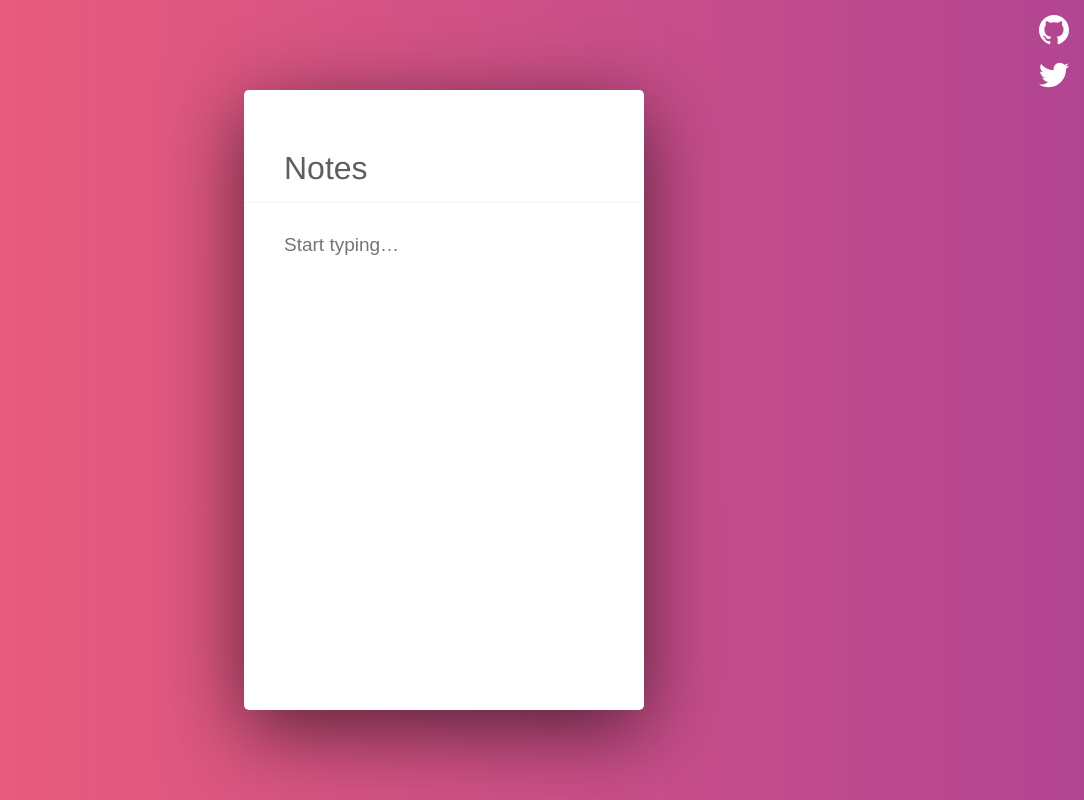
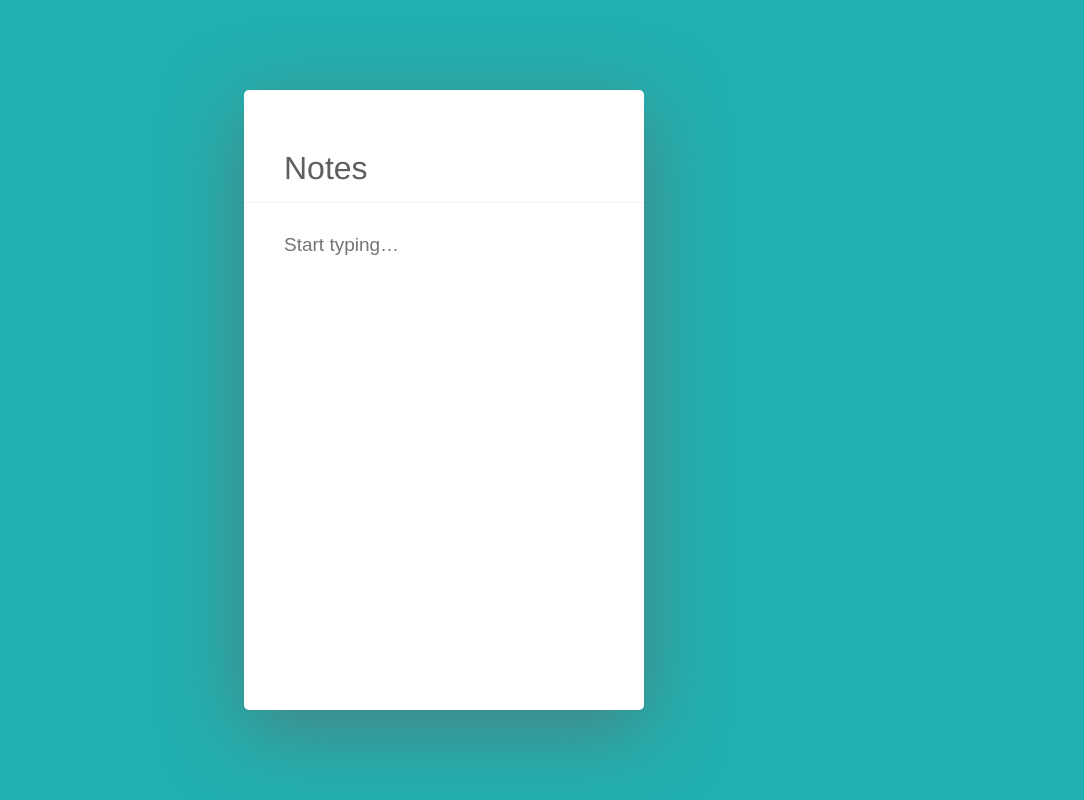
Before and after one commit to siimonevans/notes, a plain HTML site: page index.html in a window 1280 px wide. Shown: the whole page, without its empty margins (196-1280 px from the left). Drawn offline with Linux system fonts and the light colour scheme.

Commit message:
Update theme for demo

```diff
--- a/css/style.css
+++ b/css/style.css
@@ -11,7 +11,7 @@ body {
 
 body {
   height: 100vh;
-  background: linear-gradient(to left, #B24592 , #F15F79);
+  background: #23B0B0;
 }
 
 @media screen and (max-width: 500px) {
@@ -46,7 +46,7 @@ body {
   background-color: #fff;
   overflow: hidden;
   border-radius: 5px;
-  box-shadow: 0 20px 80px rgba(0, 0, 0, 0.6);
+  box-shadow: 0 20px 80px rgba(99, 99, 99, 0.6);
   animation: fadein 1s;
 }
 
--- a/index.html
+++ b/index.html
@@ -12,12 +12,6 @@
     <link rel="manifest" href="manifest.json">
   </head>
   <body>
-    <a href="https://github.com/SimonDEvans/notes" class="info">
-      <svg viewBox="0 0 16 16" xmlns="http://www.w3.org/2000/svg" fill-rule="evenodd" clip-rule="evenodd" stroke-linejoin="round" stroke-miterlimit="1.414"><path d="M8 0C3.58 0 0 3.582 0 8c0 3.535 2.292 6.533 5.47 7.59.4.075.547-.172.547-.385 0-.19-.007-.693-.01-1.36-2.226.483-2.695-1.073-2.695-1.073-.364-.924-.89-1.17-.89-1.17-.725-.496.056-.486.056-.486.803.056 1.225.824 1.225.824.714 1.223 1.873.87 2.33.665.072-.517.278-.87.507-1.07-1.777-.2-3.644-.888-3.644-3.953 0-.873.31-1.587.823-2.147-.09-.202-.36-1.015.07-2.117 0 0 .67-.215 2.2.82.64-.178 1.32-.266 2-.27.68.004 1.36.092 2 .27 1.52-1.035 2.19-.82 2.19-.82.43 1.102.16 1.915.08 2.117.51.56.82 1.274.82 2.147 0 3.073-1.87 3.75-3.65 3.947.28.24.54.73.54 1.48 0 1.07-.01 1.93-.01 2.19 0 .21.14.46.55.38C13.71 14.53 16 11.53 16 8c0-4.418-3.582-8-8-8"/></svg>
-    </a>
-    <a href="https://twitter.com/siimonevans" class="twitter">
-      <svg viewBox="0 0 16 16" xmlns="http://www.w3.org/2000/svg" fill-rule="evenodd" clip-rule="evenodd" stroke-linejoin="round" stroke-miterlimit="1.414"><path d="M16 3.038c-.59.26-1.22.437-1.885.517.677-.407 1.198-1.05 1.443-1.816-.634.37-1.337.64-2.085.79-.598-.64-1.45-1.04-2.396-1.04-1.812 0-3.282 1.47-3.282 3.28 0 .26.03.51.085.75-2.728-.13-5.147-1.44-6.766-3.42C.83 2.58.67 3.14.67 3.75c0 1.14.58 2.143 1.46 2.732-.538-.017-1.045-.165-1.487-.41v.04c0 1.59 1.13 2.918 2.633 3.22-.276.074-.566.114-.865.114-.21 0-.41-.02-.61-.058.42 1.304 1.63 2.253 3.07 2.28-1.12.88-2.54 1.404-4.07 1.404-.26 0-.52-.015-.78-.045 1.46.93 3.18 1.474 5.04 1.474 6.04 0 9.34-5 9.34-9.33 0-.14 0-.28-.01-.42.64-.46 1.2-1.04 1.64-1.7z" fill-rule="nonzero"/></svg>
-    </a>
     <div class="wrapper">
       <div class="wrapper__inner">
         <div class="notepad">
```
